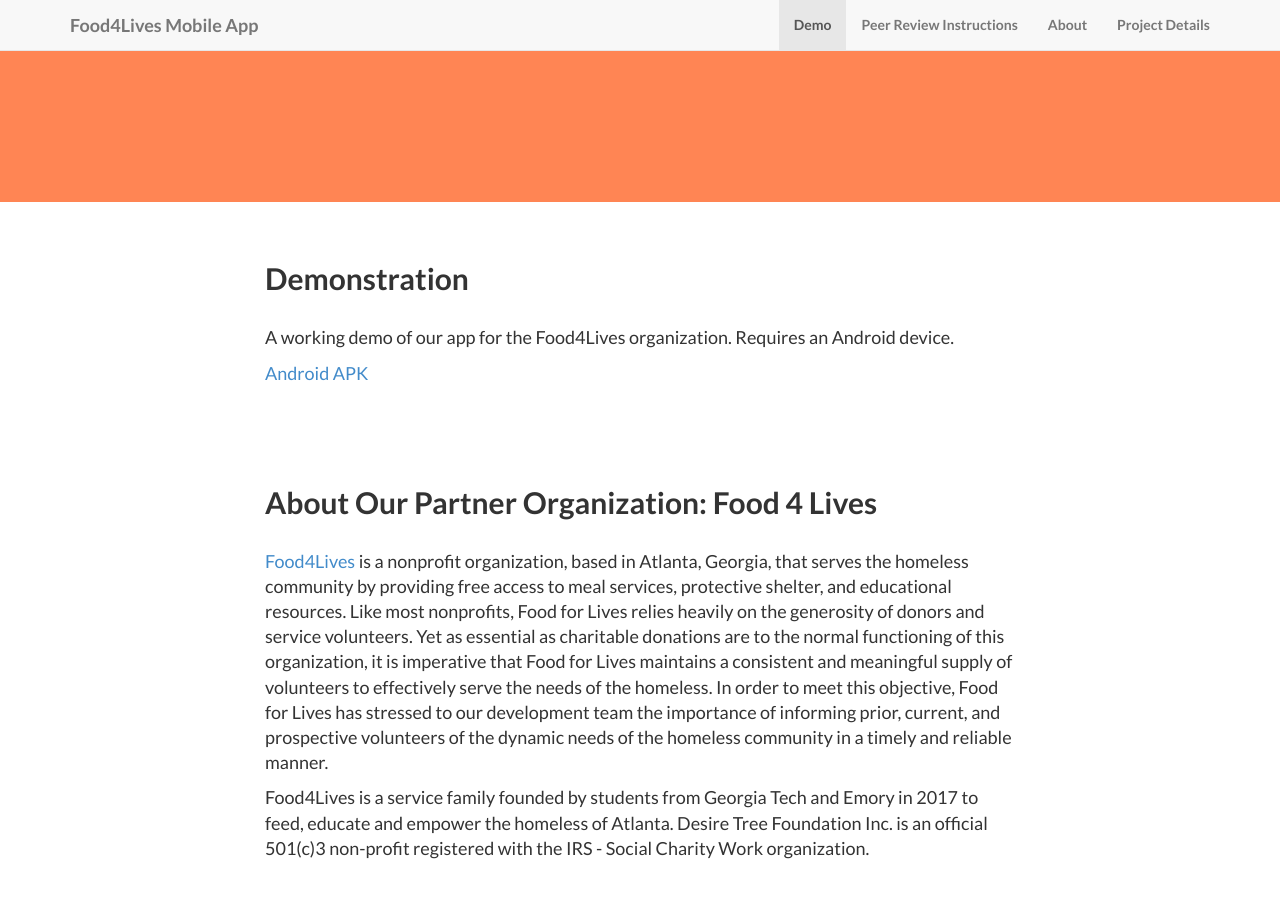
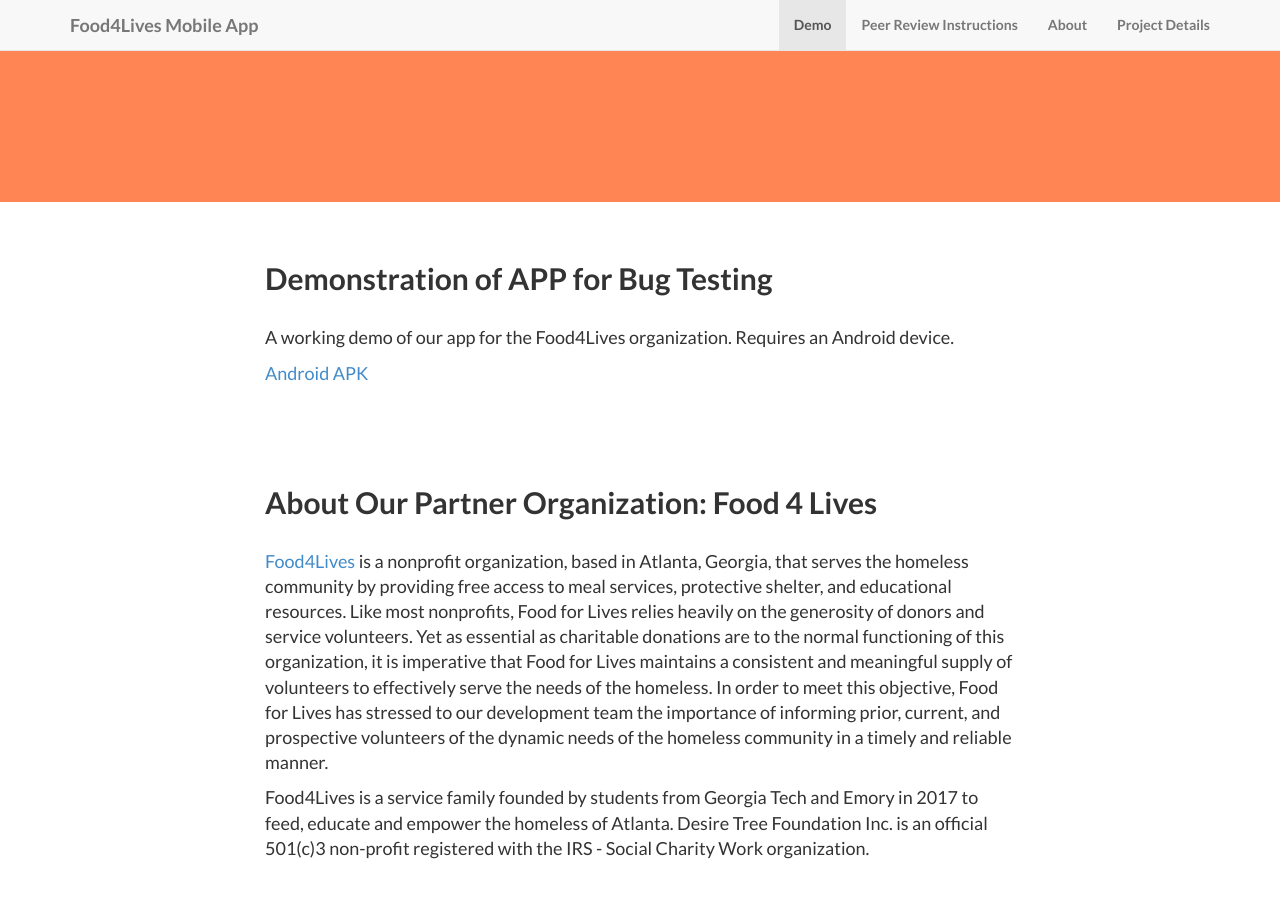
Before and after one commit to food4lives/food4lives.github.io, a Jekyll site: the page built from index.html, in a window 1280 px wide and 900 px high, scrolled down 575 px. Built offline with Jekyll 4.4.1, drawn with Linux system fonts in a browser that asks for light colours.

Commit message:
Update demo.html

```diff
--- a/_includes/demo.html
+++ b/_includes/demo.html
@@ -3,7 +3,7 @@
 	<div class="row">
 		<div class="col-lg-8 col-lg-offset-2">
 			<br/><br/>
-			<h2>Demonstration</h2>
+			<h2>Demonstration of APP for Bug Testing</h2>
 			<br/>
 			<div class="lead">
 				<p>A working demo of our app for the Food4Lives organization. Requires an Android device.</p>
```
